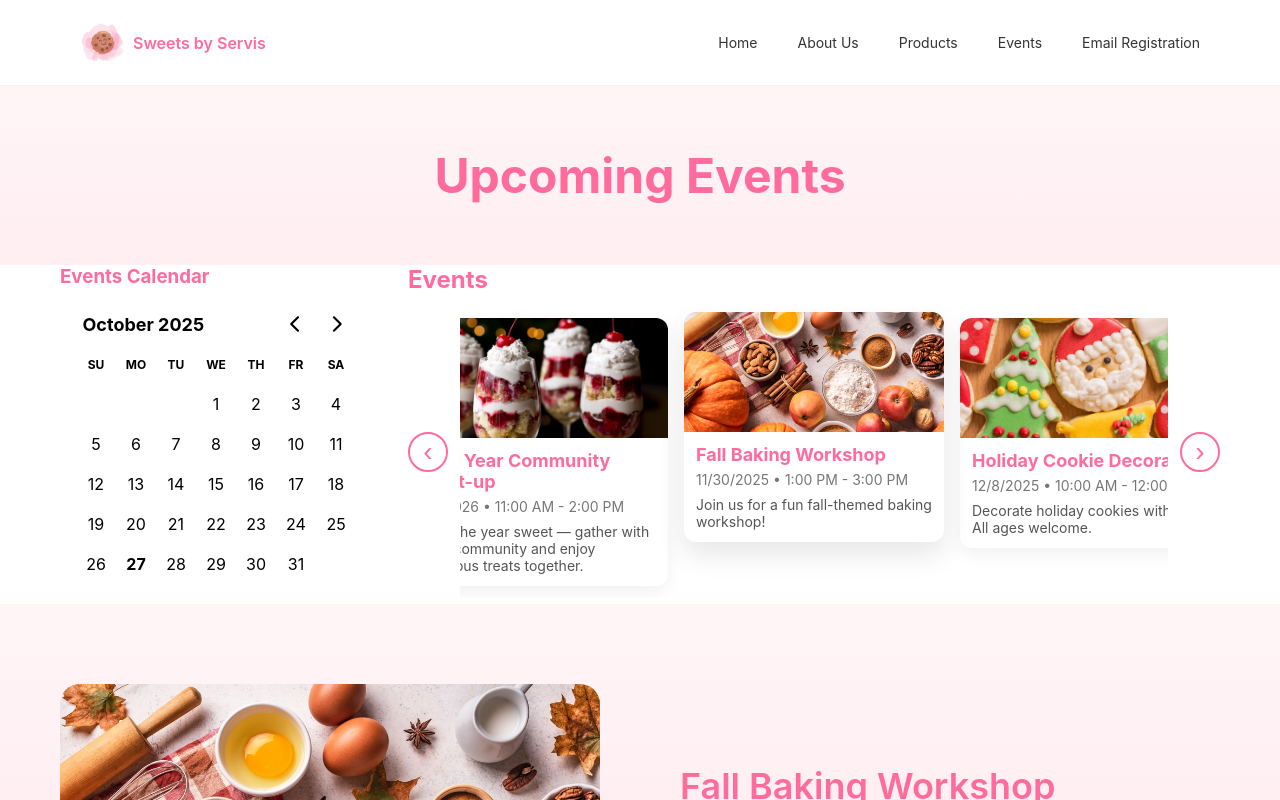
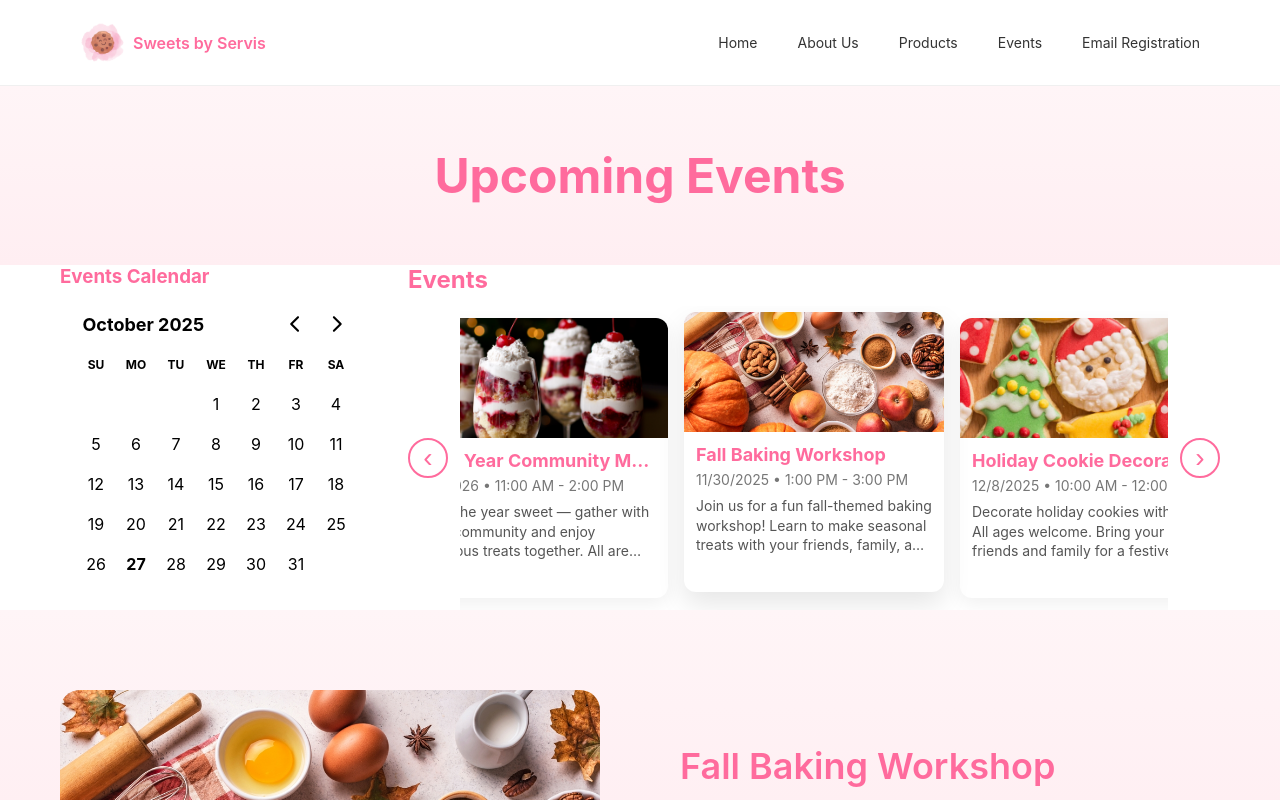
Before and after one commit to jessieservis/Sweets-by-Servis, a React (Vite) app: page /events in a window 1280 px wide. Shown: the top 800 px of the page. Built offline with nearby package versions, Linux system fonts and the light colour scheme.

Commit message:
added more details to events, added css so text doesn't overflow

```diff
--- a/src/pages/events/events.css
+++ b/src/pages/events/events.css
@@ -25,47 +25,10 @@
 	font-weight: 700;
 }
 
-.events-list-section {
-	padding: 60px 0;
-	background: #fff;
-}
-
 .events-list-container {
 	max-width: 1200px;
 	margin: 0 auto;
 	padding: 0 20px;
-}
-
-.event-cards-grid {
-	display: grid;
-	grid-template-columns: repeat(4, 1fr);
-	gap: 32px;
-}
-
-.event-card {
-	background: #fff;
-	border-radius: 16px;
-	overflow: hidden;
-	box-shadow: 0 4px 12px rgba(0, 0, 0, 0.08);
-	transition: transform 0.3s;
-}
-
-.event-card:hover {
-	transform: translateY(-4px);
-}
-
-.event-card img {
-	width: 100%;
-	height: 200px;
-	object-fit: cover;
-}
-
-.event-card h3 {
-	padding: 20px;
-	font-size: 18px;
-	color: #ff6b9d;
-	font-weight: 600;
-	text-align: center;
 }
 
 .event-detail-section {
@@ -86,6 +49,7 @@
 	flex: 1;
 	border-radius: 20px;
 	overflow: hidden;
+	max-height: 400px;
 }
 
 .event-detail-image img {
@@ -123,17 +87,13 @@
 }
 
 @media (max-width: 768px) {
-	.event-cards-grid {
-		grid-template-columns: repeat(2, 1fr);
+	.events-hero-container h1 {
+		font-size: 32px;
 	}
 
 	.event-detail-container {
 		flex-direction: column;
 		gap: 40px;
-	}
-
-	.events-hero-container h1 {
-		font-size: 32px;
 	}
 
 	.event-detail-content h2 {
@@ -142,10 +102,6 @@
 }
 
 /* Calendar styles */
-.events-calendar-section {
-	padding: 40px 0;
-	background: #fff;
-}
 .calendar {
 	max-width: 900px;
 	margin: 0 auto 20px auto;
@@ -153,34 +109,6 @@
 .calendar-header h3 {
 	margin: 0 0 12px 0;
 	color: #ff6b9d;
-}
-
-.month-nav {
-	display: flex;
-	align-items: center;
-	justify-content: center;
-	gap: 12px;
-}
-.month-nav-btn {
-	background: #fff;
-	border: 1px solid rgba(255,107,157,0.12);
-	color: #ff6b9d;
-	width: 36px;
-	height: 36px;
-	border-radius: 8px;
-	cursor: pointer;
-	font-size: 18px;
-	display: inline-flex;
-	align-items: center;
-	justify-content: center;
-}
-.month-nav-btn:active { transform: translateY(1px); }
-.month-title { margin: 0; font-weight: 600; }
-.calendar-grid {
-	display: grid;
-	grid-template-columns: repeat(7, 1fr);
-	gap: 8px;
-	background: #fff;
 }
 
 /* Main layout: calendar and carousel side-by-side */
@@ -198,46 +126,8 @@
 	min-width: 0; /* Allow flex item to shrink below content size */
 	overflow: hidden; /* Prevent content from overflowing */
 }
-.calendar-weekday {
-	text-align: center;
-	font-weight: 600;
-	color: #999;
-	padding: 6px 0;
-}
-.day-cell {
-	min-height: 80px;
-	border-radius: 8px;
-	background: linear-gradient(180deg, #fff, #fffafc);
-	padding: 6px;
-	position: relative;
-	box-shadow: 0 1px 4px rgba(0,0,0,0.03);
-}
-.day-cell.empty { background: transparent; box-shadow: none; }
-.day-number {
-	font-size: 14px;
-	font-weight: 600;
-	color: #333;
-}
-.stars {
-	position: absolute;
-	right: 6px;
-	bottom: 6px;
-	display: flex;
-	gap: 6px;
-}
-.star {
-	background: transparent;
-	border: none;
-	color: #ffd166;
-	font-size: 18px;
-	line-height: 1;
-	cursor: pointer;
-	text-shadow: 0 1px 0 rgba(0,0,0,0.08);
-}
-.star:focus { outline: 2px solid rgba(255,107,157,0.2); border-radius: 4px; }
 
 /* Carousel styles */
-.events-carousel-section { padding: 24px 0 40px 0; background: #fff5f7; }
 .carousel-title { color: #ff6b9d; margin: 0 0 12px 0; }
 
 .carousel-wrapper {
@@ -267,6 +157,7 @@
 	/* responsive width: shrink on small screens, grow to a max on larger screens */
 	min-width: clamp(180px, 24vw, 260px);
 	max-width: 260px;
+	min-height: 280px;
 	background: #fff;
 	border-radius: 12px;
 	box-shadow: 0 6px 18px rgba(0,0,0,0.06);
@@ -280,10 +171,35 @@
 }
 .carousel-item.active { transform: translateY(-6px); box-shadow: 0 12px 28px rgba(0,0,0,0.1); }
 .carousel-item img { width: 100%; height: 120px; object-fit: cover; display: block; }
-.carousel-item-info { padding: 12px; }
-.carousel-item-info h3 { margin: 0 0 6px 0; color: #ff6b9d; font-size: 18px; }
-.carousel-item-info .meta { margin: 0 0 8px 0; color: #777; font-size: 14px; }
-.carousel-item-info .desc { margin: 0; color: #555; font-size: 14px; }
+.carousel-item-info { padding: 12px; flex: 1; display: flex; flex-direction: column; }
+.carousel-item-info h3 {
+	margin: 0 0 6px 0;
+	color: #ff6b9d;
+	font-size: 18px;
+	overflow: hidden;
+	text-overflow: ellipsis;
+	white-space: nowrap;
+}
+.carousel-item-info .meta {
+	margin: 0 0 8px 0;
+	color: #777;
+	font-size: 14px;
+	white-space: nowrap;
+	overflow: hidden;
+	text-overflow: ellipsis;
+}
+.carousel-item-info .desc {
+	margin: 0;
+	color: #555;
+	font-size: 14px;
+	overflow: hidden;
+	text-overflow: ellipsis;
+	display: -webkit-box;
+	-webkit-line-clamp: 3;
+	line-clamp: 3;
+	-webkit-box-orient: vertical;
+	line-height: 1.4;
+}
 
 .carousel-arrow {
 	background: #fff;
@@ -330,7 +246,6 @@
 }
 
 @media (max-width: 768px) {
-	.day-cell { min-height: 68px; }
 	.carousel-item { min-width: 220px; }
 	.events-main { flex-direction: column; }
 	.events-main-left { width: 100%; flex: none; }
--- a/src/pages/events/events.json
+++ b/src/pages/events/events.json
@@ -5,7 +5,7 @@
 		"date": "2025-11-30",
 		"time": "1:00 PM - 3:00 PM",
 		"img": "fallBaking.jpg",
-		"description": "Join us for a fun fall-themed baking workshop!"
+		"description": "Join us for a fun fall-themed baking workshop! Learn to make seasonal treats with your friends, family, and neighbors. All skill levels welcome. This event costs $5 per person and is free for kids under 12."
 	},
 	{
 		"id": 2,
@@ -13,7 +13,7 @@
 		"date": "2025-12-08",
 		"time": "10:00 AM - 12:00 PM",
 		"img": "christmasCookies.webp",
-		"description": "Decorate holiday cookies with us! All ages welcome."
+		"description": "Decorate holiday cookies with us! All ages welcome. Bring your friends and family for a festive morning of creativity and fun. Materials provided. Cost is $5 per person."
 	},
 	{
 		"id": 3,
@@ -21,7 +21,7 @@
 		"date": "2025-12-12",
 		"time": "2:00 PM - 4:00 PM",
 		"img": "cupcakes.jpg",
-		"description": "Learn professional piping techniques and flavor combos."
+		"description": "Learn professional piping techniques and flavor combos. Perfect for aspiring bakers and cupcake enthusiasts. This event costs $10 per person."
 	},
 	{
 		"id": 4,
@@ -29,7 +29,7 @@
 		"date": "2025-12-21",
 		"time": "6:00 PM - 8:00 PM",
 		"img": "cookies.jpg",
-		"description": "A tasting event featuring our yearly variety of cookies."
+		"description": "A tasting event featuring our yearly variety of cookies. Bring your friends and family to sample and vote for your favorites. This event is free for everyone."
 	},
 	{
 		"id": 5,
@@ -37,6 +37,6 @@
 		"date": "2026-01-03",
 		"time": "11:00 AM - 2:00 PM",
 		"img": "parfaits.jpg",
-		"description": "Start the year sweet — gather with your community and enjoy delicious treats together."
+		"description": "Start the year sweet — gather with your community and enjoy delicious treats together. All are welcome. This event is free, but bring your own dessert or snack to share."
 	}
 ]
```
